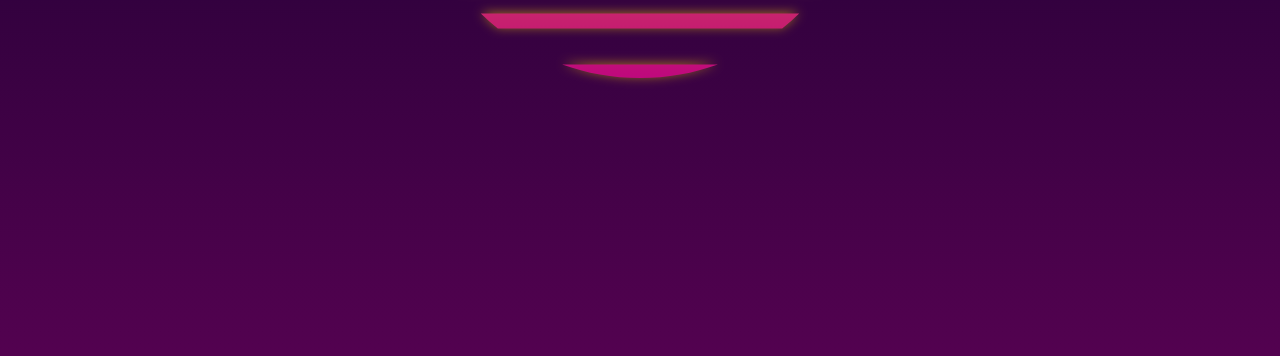
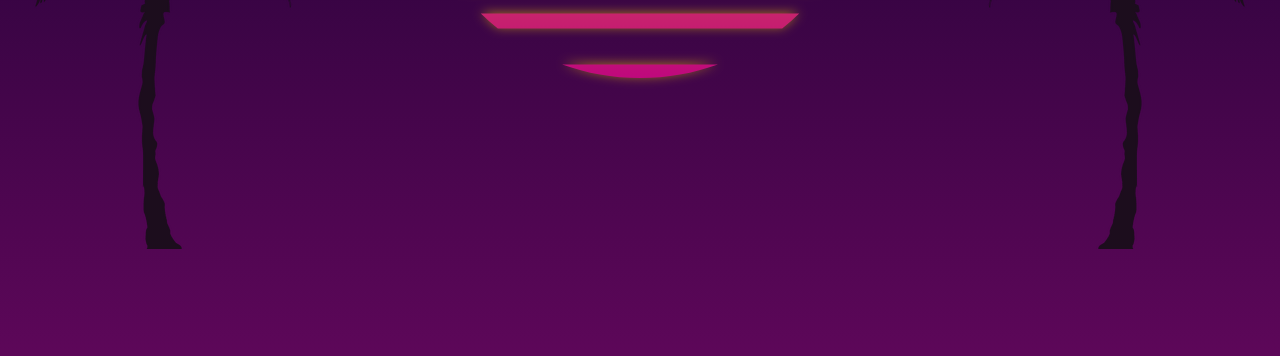
Before and after one commit to AdamanskaHub/Emilie, a Gatsby site: page / in a window 1280 px wide. Shown: the part 551-907 px from the top of the page. Built offline with nearby package versions, Linux system fonts and the light colour scheme; Gatsby itself is replaced by a stand-in of ours.

Commit message:
Added the palm trees

```diff
--- a/src/pages/index.js
+++ b/src/pages/index.js
@@ -4,6 +4,7 @@ import Nav from "../components/nav"
 
 import "../sass/main.scss"
 import sunset from "../img/sun.svg"
+import palm from "../img/palm.png"
 
 export default () => {
   return (
@@ -24,6 +25,8 @@ export default () => {
               Switzerland.</p>
           </div>
         </div>
+        <img src={palm} alt="palm tree" class="palm palm-left" />
+        <img src={palm} alt="palm tree" class="palm palm-right" />
       </div>
     </div>
   )
--- a/src/sass/pages/_home.scss
+++ b/src/sass/pages/_home.scss
@@ -1,7 +1,7 @@
 .home {
     min-height: 100vh;
     background: rgb(2, 0, 36);
-    background: linear-gradient(180deg, rgba(2, 0, 36, 1) 0%, rgba(83, 2, 80, 1) 100%);
+    background: linear-gradient(180deg, rgba(2, 0, 36, 1) 0%, rgba(#5d0759, 100%));
     padding: 3rem;
 
 }
@@ -160,3 +160,18 @@
         transform: translate3d(0, 0, 0);
     }
 }
+
+.palm {
+    position: absolute;
+    bottom: 0;
+
+}
+
+.palm-left {
+    -webkit-transform: scaleX(-1);
+  transform: scaleX(-1);
+}
+
+.palm-right {
+    right: 3rem;
+}
```
Also changed, not shown: src/img/palm.png (added).
